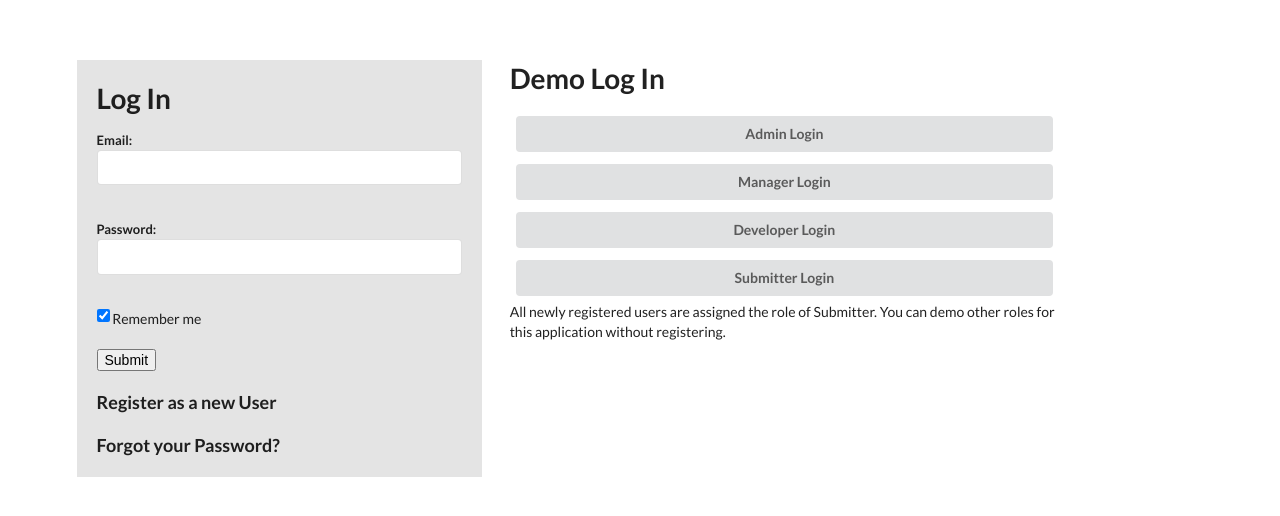
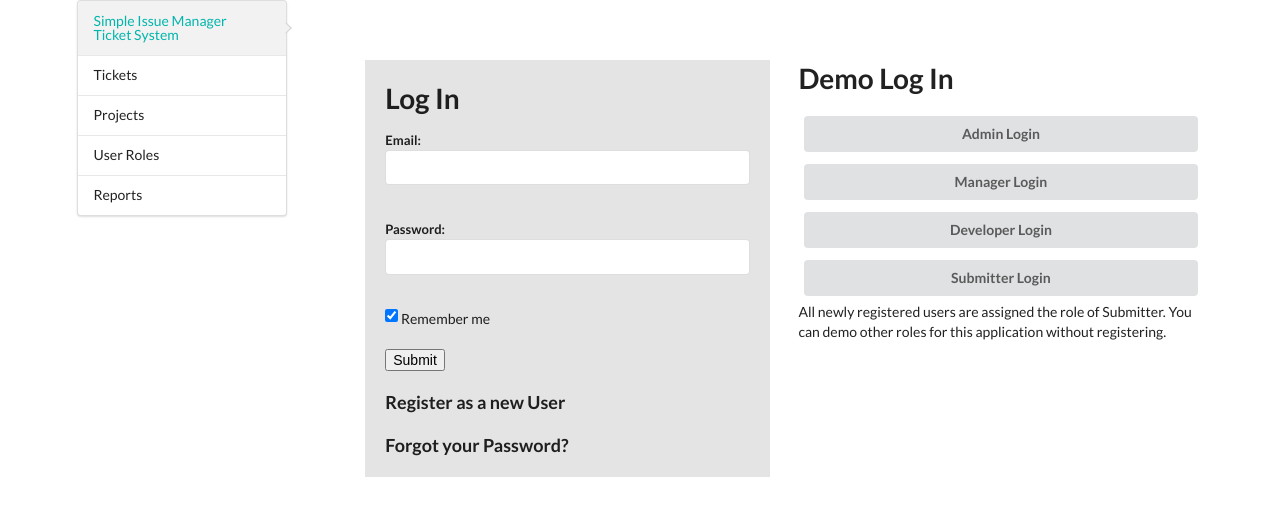
Before and after one commit to leonredman/sim-ticket-tracker, a React (Create React App) app: page / in a window 1280 px wide. Shown: the top 516 px of the page. Built offline with nearby package versions, Linux system fonts and the light colour scheme.

Commit message:
Side Menu Added

```diff
--- a/src/App.js
+++ b/src/App.js
@@ -1,6 +1,7 @@
 import React from 'react';
 import LoginForm from './components/LoginForm';
 import DemoLogin from './components/DemoLogin';
+import SideMenu from './components/SideMenu';
 //import AccountRegister from './components/AccountRegister';
 
 
@@ -10,15 +11,19 @@ const widgetz = () => { //this fixes error
         <div className="ui container">
             <div className="ui grid">
                 <div className="ui row">
+                <div className="four wide column">
+                    <SideMenu />
+                    </div>
                     <div className="six wide column">
                         <LoginForm />
                     </div>
 
-                    <div className="eight wide column">
+                    <div className="six wide column">
                             <DemoLogin />
                     </div>
                 </div>
             </div>
+
 
             {/* <div className="eight wide column">
                             <AccountRegister />
--- /dev/null
+++ b/src/components/SideMenu.js
@@ -0,0 +1,35 @@
+import React from 'react';
+
+const SideMenu = () => {
+    return (
+        <div className="ui vertical pointing menu">
+                <a href className="teal item active">
+                    Simple Issue Manager
+                    <br />
+                    Ticket System
+
+                </a>
+                <a href className="item">
+                    Tickets
+
+                </a>
+                <a href className="item">
+                    Projects
+
+                </a>
+                <a href className="item">
+                    User Roles
+
+                </a>
+                <a href className="item">
+                    Reports
+
+                </a>
+
+
+        </div>
+
+    );
+};
+
+export default SideMenu;
```
Also changed, not shown: 1 other file (tests, documents, lock files or other folders).
